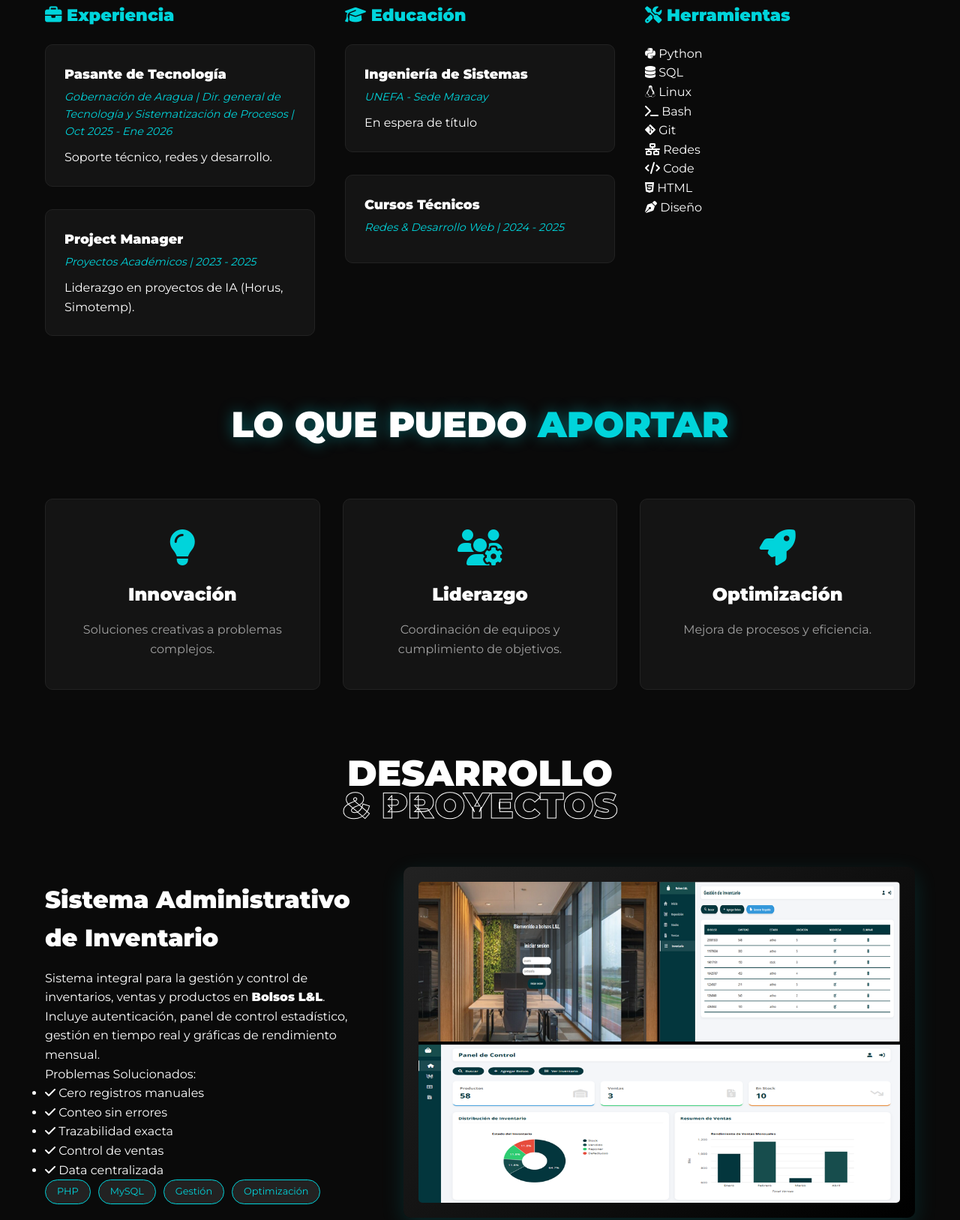
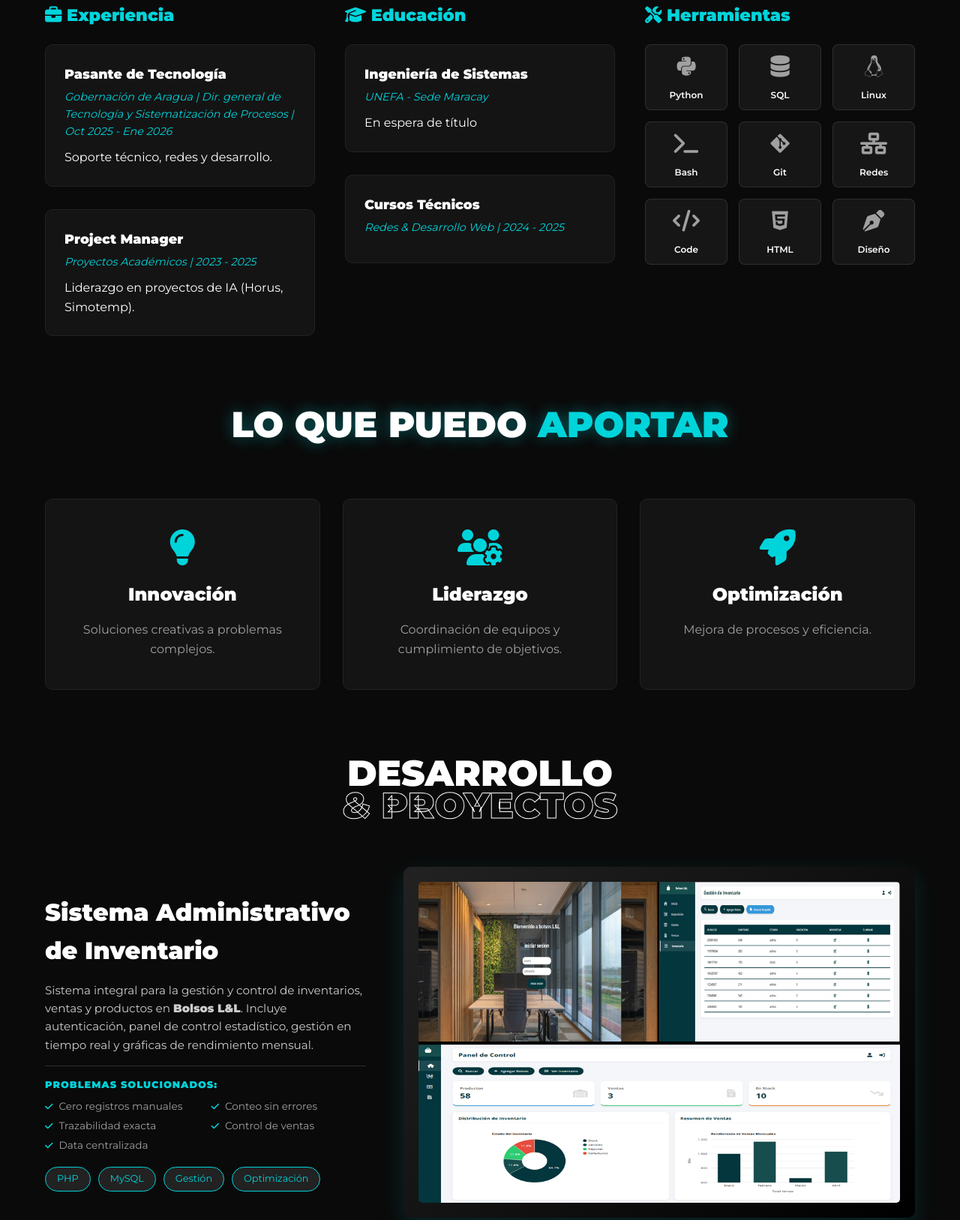
Before and after one commit to liliana-acevedo/Portafolio-Liliana-Pi-ango, a plain HTML site: page index.html in a window 1280 px wide. Shown: the part 804-2431 px from the top of the page at 75% size. Drawn offline with Linux system fonts and the light colour scheme.

Commit message:
Implement grid layout for skills and enhance styles
Added a new grid layout for skills section and improved styling for skill cards.

```diff
--- a/css/styles.css
+++ b/css/styles.css
@@ -161,14 +161,70 @@ body {
 .item h4 { color: #fff; margin-bottom: 5px; font-size: 1.1rem; }
 .item .place { color: var(--accent-color); font-size: 0.9rem; margin-bottom: 10px; font-style: italic; }
 
-.skills-icons {
+
+
+
+
+
+/* --- NUEVO DISEÑO DE HERRAMIENTAS (GRID) --- */
+.skills-grid {
+    display: grid;
+    /* Esto crea columnas automáticas que se ajustan al espacio */
+    grid-template-columns: repeat(auto-fit, minmax(80px, 1fr));
+    gap: 15px;
+    margin-top: 15px;
+}
+
+.skill-card {
+    background: rgba(255, 255, 255, 0.05); /* Fondo semitransparente */
+    border: 1px solid rgba(255, 255, 255, 0.1);
+    border-radius: 8px;
+    padding: 15px 10px;
+    text-align: center;
+    transition: all 0.3s ease;
     display: flex;
-    gap: 20px;
-    font-size: 2.5rem;
-    color: #888;
-    flex-wrap: wrap;
+    flex-direction: column;
+    align-items: center;
+    gap: 8px;
+    cursor: default;
 }
-.skills-icons i:hover { color: var(--accent-color); transform: translateY(-3px); transition: 0.3s; }
+
+/* El icono dentro de la tarjeta */
+.skill-card i {
+    font-size: 1.8rem;
+    color: #a0a0a0;
+    transition: color 0.3s ease;
+}
+
+/* El nombre de la herramienta (texto pequeño abajo) */
+.skill-name {
+    font-size: 0.75rem;
+    color: #fff;
+    font-weight: 600;
+    opacity: 1; /* Oculto al principio (opcional, o ponle 1 si quieres verlo siempre) */
+    transform: translateY(5px);
+    transition: all 0.3s ease;
+}
+
+/* --- EFECTO HOVER (AL PASAR EL MOUSE) --- */
+.skill-card:hover {
+    background: rgba(0, 212, 219, 0.1); /* Fondo cyan muy suave */
+    border-color: var(--accent-color);
+    transform: translateY(-3px);
+    box-shadow: 0 5px 15px rgba(0, 212, 219, 0.15);
+}
+
+.skill-card:hover i {
+    color: var(--accent-color); /* El icono se pone Cyan */
+    transform: scale(1.1);
+}
+
+.skill-card:hover .skill-name {
+    opacity: 1; /* Aparece el nombre */
+    transform: translateY(0);
+}
+
+
 
 
 /* SECCIÓN APORTE */
@@ -241,6 +297,79 @@ body {
 }
 .project-img-wrapper img { width: 100%; display: block; border-radius: 5px; }
 .project-img-wrapper:hover { transform: scale(1.02); }
+
+
+
+
+
+
+
+
+/* --- ESTILO COMPACTO PARA PROYECTOS --- */
+
+/* Descripción del proyecto */
+.project-desc-extended {
+    color: #cccccc;
+    margin-bottom: 15px; /* Menos margen */
+    font-size: 0.95rem;
+    line-height: 1.6;
+}
+
+/* Contenedor ligero de soluciones */
+.solutions-container {
+    border-top: 1px solid rgba(255, 255, 255, 0.15); /* Línea divisoria sutil */
+    padding-top: 15px;
+    margin-bottom: 20px;
+}
+
+.solutions-title {
+    font-size: 0.8rem;
+    color: var(--accent-color);
+    font-weight: 700;
+    letter-spacing: 1px;
+    text-transform: uppercase;
+    margin-bottom: 10px;
+    display: block;
+}
+
+/* Grid de 2 columnas para ahorrar espacio */
+.compact-grid {
+    display: grid;
+    grid-template-columns: 1fr 1fr; /* Dos columnas iguales */
+    gap: 8px 15px; /* Espacio pequeño entre filas y columnas */
+    list-style: none;
+    padding: 0;
+}
+
+.compact-grid li {
+    font-size: 0.85rem; /* Letra un poco más pequeña y elegante */
+    color: #a0a0a0;
+    display: flex;
+    align-items: baseline; /* Alinea el icono con la primera línea de texto */
+    gap: 8px;
+    line-height: 1.3;
+}
+
+.compact-grid li i {
+    color: var(--accent-color);
+    font-size: 0.75rem;
+}
+
+/* En móviles volvemos a 1 columna si el texto es muy largo, o mantenemos grid si cabe */
+@media (max-width: 500px) {
+    .compact-grid {
+        grid-template-columns: 1fr; /* Una columna en pantallas muy pequeñas */
+    }
+}
+
+
+
+
+
+
+
+
+
 
 /* FOOTER Y CONTACTO */
 .social-footer { background: #000; padding: 60px 20px; text-align: center; border-top: 2px solid var(--accent-color); }
```
